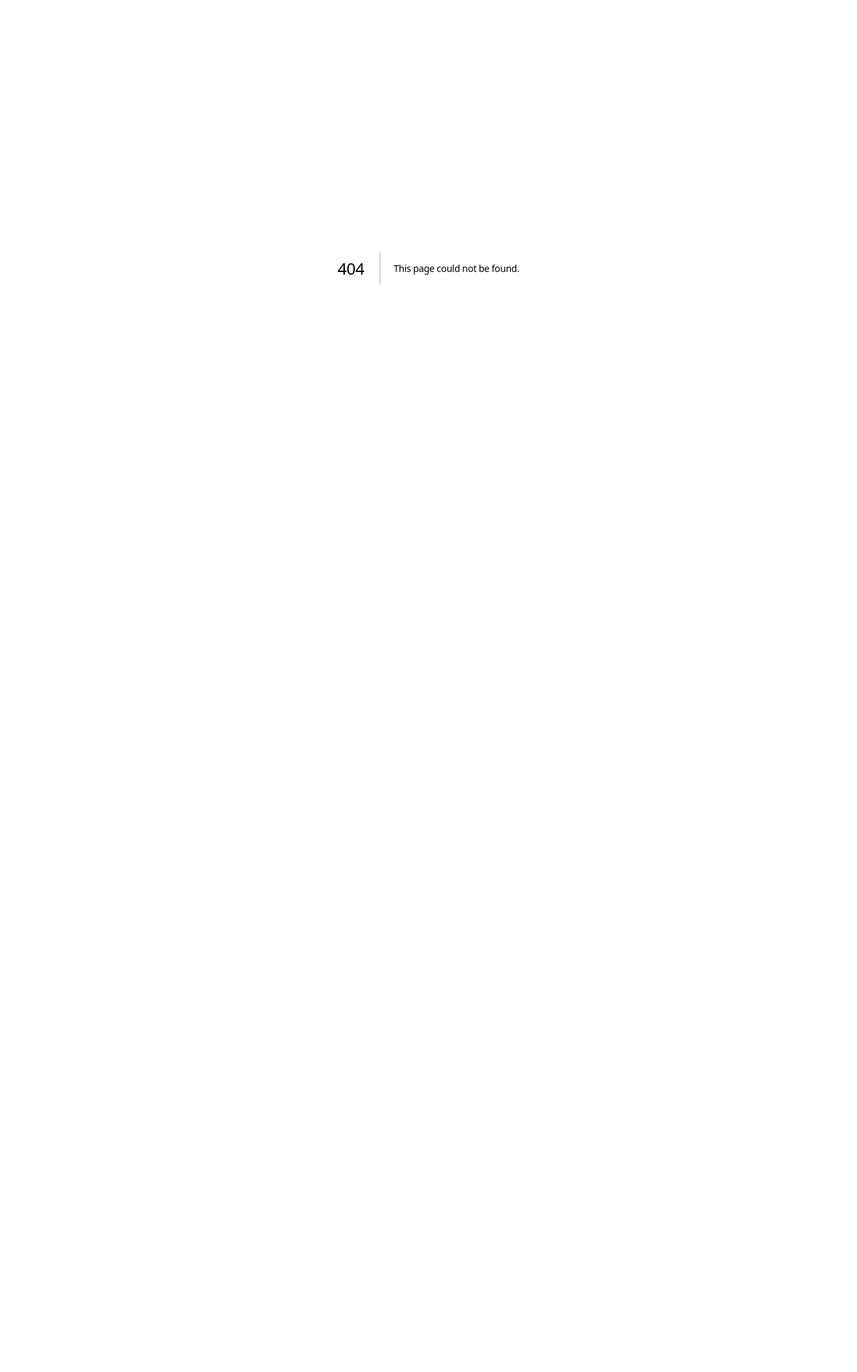
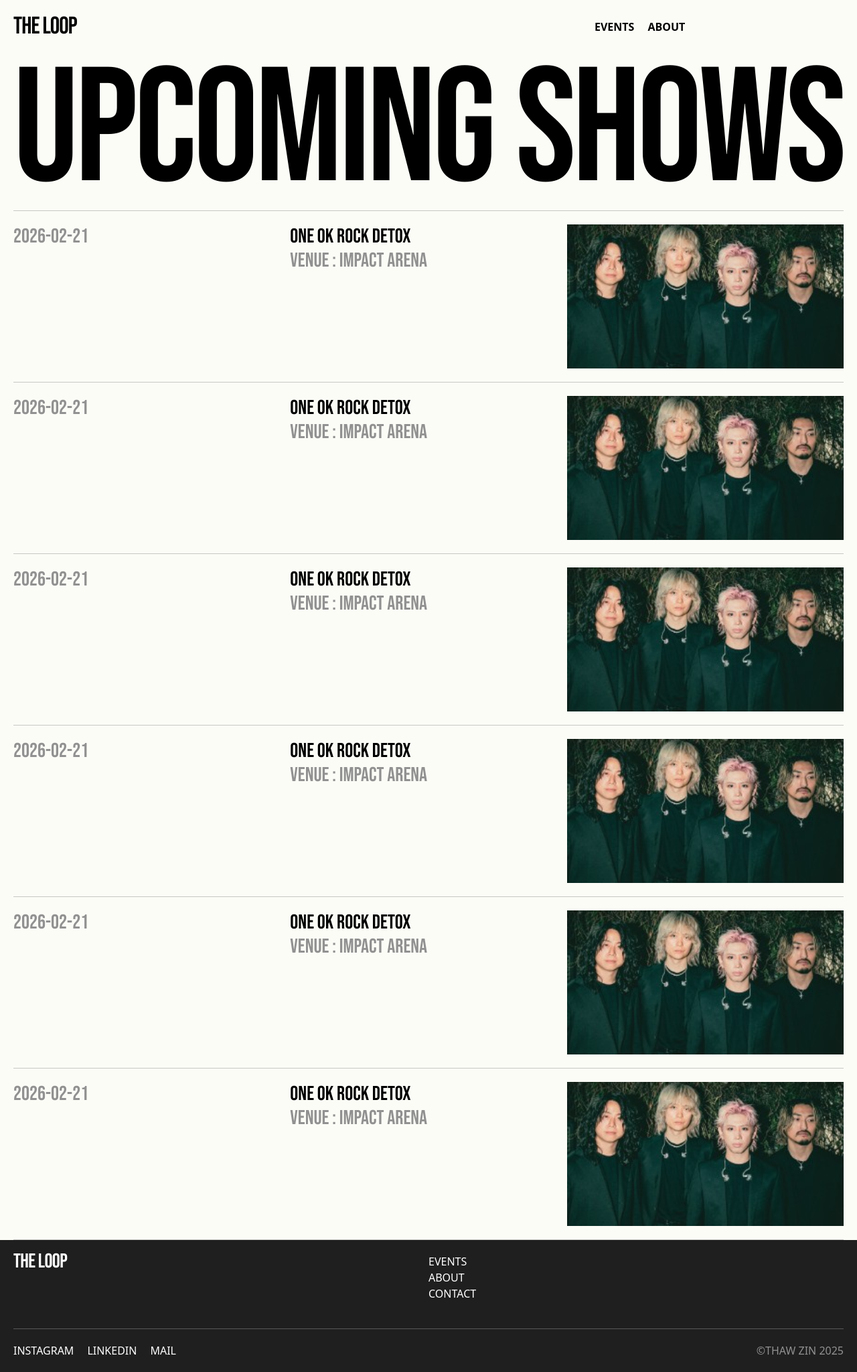
Before and after one commit to thawzzin/the-loop, a Next.js app: page /events in a window 1280 px wide. Before the commit this address had no page. Shown: the whole page at 67% size. Before the commit the page ends 800 px from the top, so only its background shows below. Built offline with nearby package versions, Linux system fonts and the light colour scheme.

Commit message:
feat: events page

```diff
--- /dev/null
+++ b/app/events/page.tsx
@@ -0,0 +1,17 @@
+import UpcomingCards from "@/components/UpcomingCards";
+import { upcomingShows } from "@/constants/event";
+
+const Events = () => {
+  return (
+    <div className="px-5">
+      <h1 className="text-[18.9vw] font-medium mb-5 leading-[0.8] mt-10">Upcoming shows</h1>
+      <div className="divide-y divide-secondary/50 border-t border-b border-secondary/50">
+        {upcomingShows.map((event, index) => (
+          <UpcomingCards key={index} event={event} />
+        ))}
+      </div>
+    </div>
+  );
+};
+
+export default Events;
--- a/app/layout.tsx
+++ b/app/layout.tsx
@@ -1,6 +1,8 @@
 import type { Metadata } from "next";
 import { Bebas_Neue } from "next/font/google";
 import "./globals.css";
+import Header from "@/components/common/Header";
+import Footer from "@/components/common/Footer";
 
 const bebasNeue = Bebas_Neue({
   variable: "--font-bebas-neue",
@@ -23,7 +25,9 @@
       <body
         className={`${bebasNeue.className} antialiased`}
       >
+        <Header/>
         {children}
+        <Footer/>
       </body>
     </html>
   );
--- a/app/page.tsx
+++ b/app/page.tsx
@@ -3,13 +3,14 @@
 import EventCard from "@/components/EventCard";
 import AnimatedButton from "@/components/reusable/AnimatedButton";
 import UpcomingCards from "@/components/UpcomingCards";
-import { events } from "@/constants/event";
+import { events, upcomingShows } from "@/constants/event";
+import Link from "next/link";
 
 export default function Home() {
   return (
     <>
       <div className="p-5">
-        <Header />
+
         <section className="flex justify-between mt-5">
           <h1 className="text-[210px] font-medium leading-[0.8] tracking-tight">
             The Loop <br />– Bangkok
@@ -19,22 +20,28 @@
             brought together in one place. Stay connected.
           </p>
         </section>
+
+        {/* Feature events  */}
         <section className="grid grid-cols-2 gap-x-2 gap-y-6 my-6">
           {events.map((event, index) => (
             <EventCard key={index} event={event} isSmall={index % 3 === 0} />
           ))}
         </section>
+
+        {/* Upcoming shows */}
         <section className="mt-40">
           <h1 className="text-[18.9vw] font-medium mb-5">Upcoming shows</h1>
           <div className="divide-y divide-secondary/50 border-t border-b border-secondary/50">
-            {events.map((event, index) => (
+            {upcomingShows.slice(0, 4).map((event, index) => (
               <UpcomingCards key={index} event={event} />
             ))}
           </div>
-          <AnimatedButton>See All Events</AnimatedButton>
+          <Link href={"/events"} className="block mx-auto">
+            <AnimatedButton>See All Events</AnimatedButton>
+          </Link>
         </section>
       </div>
-      <Footer />
+
     </>
   );
 }
--- a/components/common/Footer.tsx
+++ b/components/common/Footer.tsx
@@ -6,16 +6,28 @@
       <div className="grid grid-cols-2 ">
         <h5 className="text-3xl">The Loop</h5>
         <div className="flex flex-col font-sans font-medium uppercase">
-          <Link href={""}>Events</Link>
-          <Link href={""}>About</Link>
-          <Link href={""}>Contact</Link>
+          <Link href={"/events"} className="hover:italic">
+            Events
+          </Link>
+          <Link href={""} className="hover:italic">
+            About
+          </Link>
+          <Link href={""} className="hover:italic">
+            Contact
+          </Link>
         </div>
       </div>
       <hr className="border-t border-secondary/50 mb-5 mt-10" />
       <div className="flex gap-x-5 font-sans font-medium uppercase">
-        <Link href={""}>Instagram</Link>
-        <Link href={""}>LinkedIn</Link>
-        <Link href={""}>Mail</Link>
+        <Link href={""} className="hover:italic">
+          Instagram
+        </Link>
+        <Link href={""} className="hover:italic">
+          LinkedIn
+        </Link>
+        <Link href={""} className="hover:italic">
+          Mail
+        </Link>
         <p className="ml-auto text-secondary">©Thaw Zin 2025</p>
       </div>
     </footer>
--- a/components/common/Header.tsx
+++ b/components/common/Header.tsx
@@ -2,11 +2,20 @@
 
 const Header = () => {
   return (
-    <header className="flex justify-between items-center">
-      <h1 className="text-4xl font-medium uppercase">The Loop</h1>
+    <header className="flex justify-between items-center px-5 pt-5">
+      <Link
+        href={"/"}
+        className="text-4xl font-medium uppercase tracking-tight"
+      >
+        The Loop
+      </Link>
       <nav className="flex gap-5 font-sans uppercase font-semibold w-[30%]">
-        <Link href={"/"}>Events</Link>
-        <Link href={"/"}>About</Link>
+        <Link href={"/events"} className="hover:italic">
+          Events
+        </Link>
+        <Link href={"/"} className="hover:italic">
+          About
+        </Link>
       </nav>
     </header>
   );
--- a/constants/event.ts
+++ b/constants/event.ts
@@ -24,3 +24,42 @@
     imageUrl: "/images/oneOKrock.jpg",
   },
 ];
+
+export const upcomingShows = [
+  {
+    title: "One Ok Rock Detox",
+    date: "2026-02-21",
+    stadium: "Impact Arena",
+    imageUrl: "/images/oneOKrock.jpg",
+  },
+  {
+    title: "One Ok Rock Detox",
+    date: "2026-02-21",
+    stadium: "Impact Arena",
+    imageUrl: "/images/oneOKrock.jpg",
+  },
+  {
+    title: "One Ok Rock Detox",
+    date: "2026-02-21",
+    stadium: "Impact Arena",
+    imageUrl: "/images/oneOKrock.jpg",
+  },
+  {
+    title: "One Ok Rock Detox",
+    date: "2026-02-21",
+    stadium: "Impact Arena",
+    imageUrl: "/images/oneOKrock.jpg",
+  },
+  {
+    title: "One Ok Rock Detox",
+    date: "2026-02-21",
+    stadium: "Impact Arena",
+    imageUrl: "/images/oneOKrock.jpg",
+  },
+  {
+    title: "One Ok Rock Detox",
+    date: "2026-02-21",
+    stadium: "Impact Arena",
+    imageUrl: "/images/oneOKrock.jpg",
+  },
+];
```
